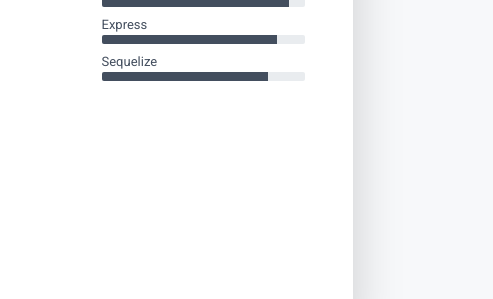
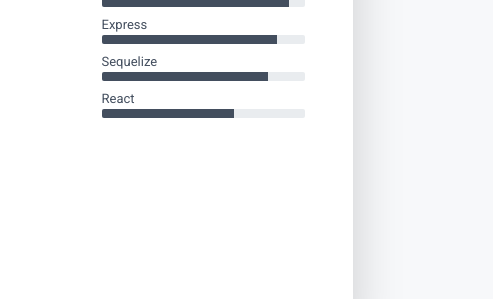
Before and after one commit to michaelwenhold/Professional-Portfolio, a plain HTML site: page index.html in a window 1280 px wide. Shown: the part 989-1288 px from the top of the page, 787-1280 px from the left. Drawn offline with Linux system fonts and the light colour scheme.

Commit message:
react status

```diff
--- a/index.html
+++ b/index.html
@@ -205,6 +205,13 @@
 												 aria-valuemin="0" aria-valuemax="100"></div>
 											</div>
 										</li>
+										<li class="mb-2">
+											<div class="resume-skill-name">React</div>
+											<div class="progress resume-progress">
+												<div class="progress-bar theme-progress-bar-dark" role="progressbar" style="width: 65%" aria-valuenow="25"
+												 aria-valuemin="0" aria-valuemax="100"></div>
+											</div>
+										</li>
 									</ul>
 								</div>
 
```
